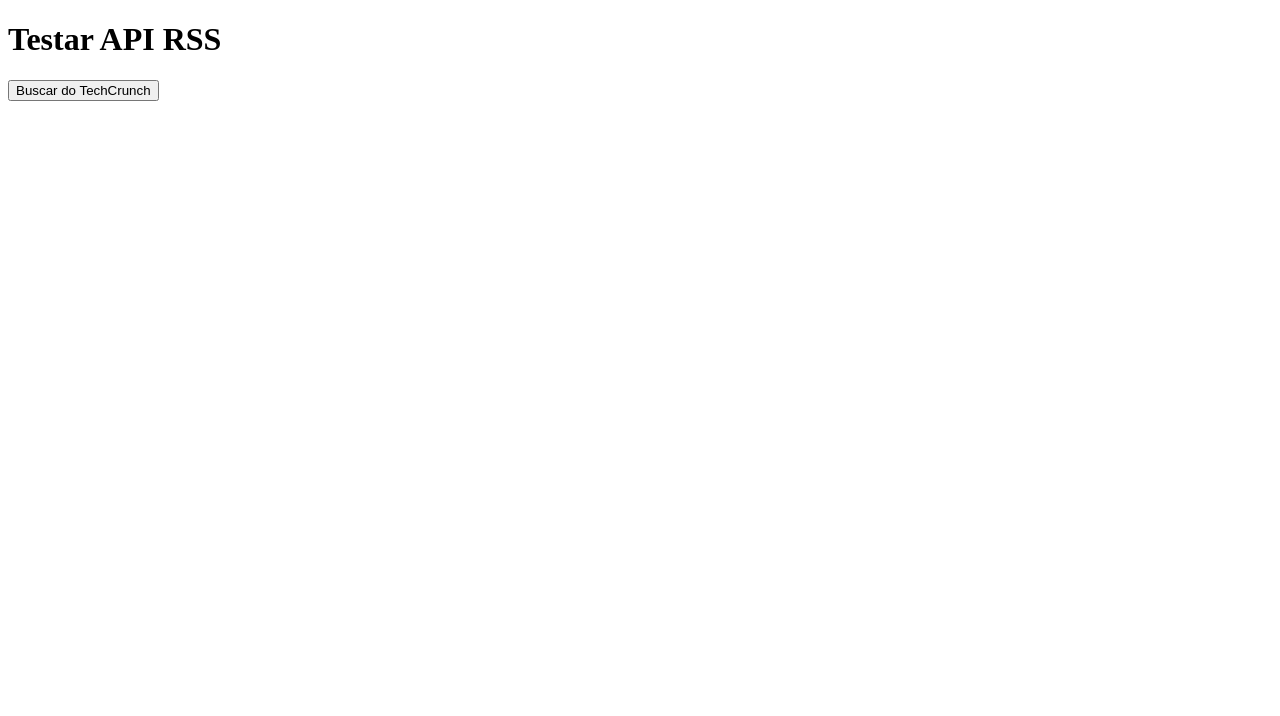
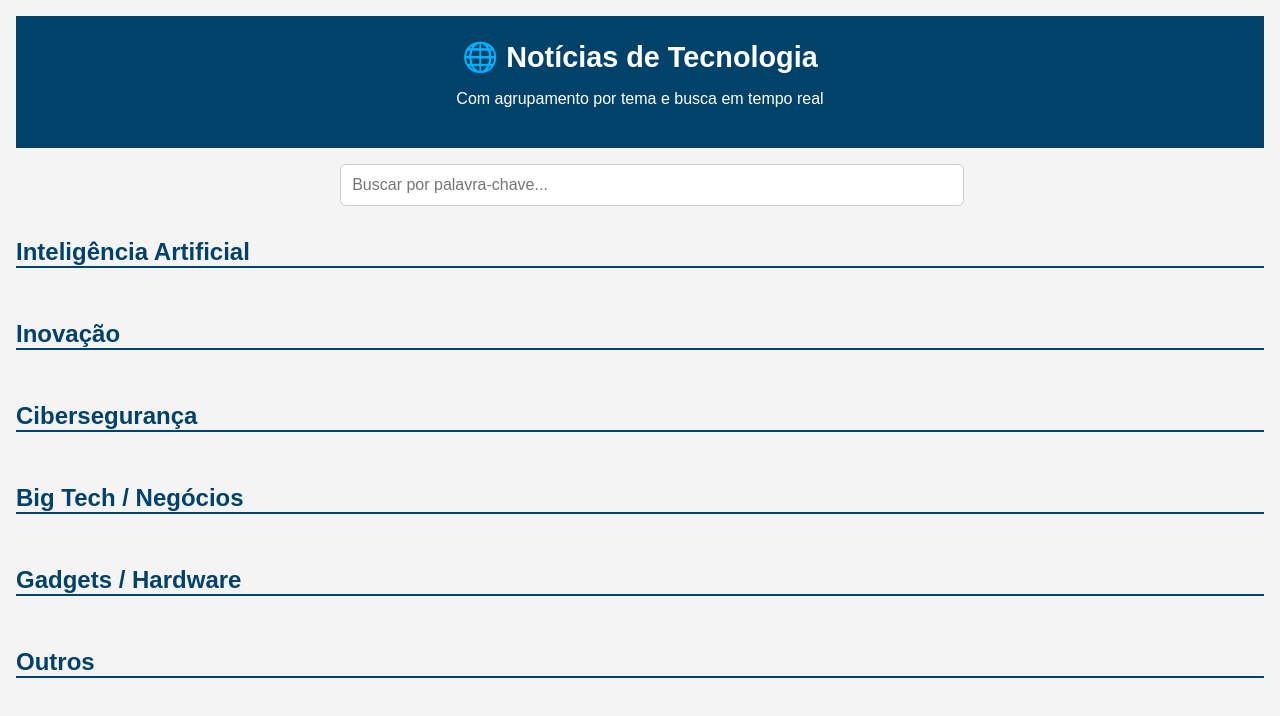
Before and after one commit to diemano/rss-news-api, a website: page index.html in a window 1280 px wide. Drawn offline with Linux system fonts and the light colour scheme; no server answers.

Commit message:
atualização do index

```diff
--- a/index.html
+++ b/index.html
@@ -1,21 +1,125 @@
-
 <!DOCTYPE html>
 <html lang="pt-BR">
 <head>
-  <meta charset="UTF-8">
-  <title>Teste RSS com Netlify e GitHub</title>
+  <meta charset="UTF-8" />
+  <title>Notícias de Tecnologia</title>
+  <meta name="viewport" content="width=device-width, initial-scale=1.0" />
+  <style>
+    body { font-family: Arial, sans-serif; background: #f4f4f4; margin: 0; padding: 1rem; }
+    header { background: #01426a; color: white; padding: 1.5rem; text-align: center; }
+    h1 { margin: 0; font-size: 1.8rem; }
+    .search-box { max-width: 600px; margin: 1rem auto; text-align: center; }
+    .search-box input { width: 100%; padding: 0.7rem; font-size: 1rem; border: 1px solid #ccc; border-radius: 6px; }
+    .section { margin-top: 2rem; }
+    .section h2 { color: #01426a; border-bottom: 2px solid #01426a; }
+    .feeds { display: grid; grid-template-columns: repeat(auto-fit, minmax(280px, 1fr)); gap: 1rem; }
+    .card {
+      background: white; border-radius: 8px; padding: 1rem; box-shadow: 0 2px 6px rgba(0,0,0,0.1);
+      display: flex; flex-direction: column; justify-content: space-between;
+    }
+    .card h3 { font-size: 1rem; margin: 0 0 0.5rem; color: #01426a; }
+    .card p { font-size: 0.9rem; color: #333; flex-grow: 1; }
+    .card a { margin-top: 0.7rem; display: inline-block; background: #01426a; color: white;
+      padding: 0.4rem 0.8rem; border-radius: 5px; text-decoration: none; font-size: 0.9rem;
+    }
+    .hidden { display: none !important; }
+  </style>
 </head>
 <body>
-  <h1>Testar API RSS</h1>
-  <button onclick="buscar()">Buscar do TechCrunch</button>
-  <pre id="saida"></pre>
+  <header>
+    <h1>🌐 Notícias de Tecnologia</h1>
+    <p>Com agrupamento por tema e busca em tempo real</p>
+  </header>
+
+  <div class="search-box">
+    <input type="text" id="searchInput" placeholder="Buscar por palavra-chave..." />
+  </div>
+
+  <div id="noticiasContainer"></div>
 
   <script>
-    async function buscar() {
-      const res = await fetch("/.netlify/functions/rss?url=https://techcrunch.com/feed/");
-      const data = await res.json();
-      document.getElementById("saida").textContent = JSON.stringify(data, null, 2);
+    const temas = {
+      "Inteligência Artificial": ["ai", "artificial", "machine learning", "neural", "deep learning"],
+      "Inovação": ["inovação", "innovation", "descoberta", "breakthrough", "pesquisa"],
+      "Cibersegurança": ["security", "cyber", "ransomware", "hacker", "hacking", "segurança"],
+      "Big Tech / Negócios": ["apple", "google", "meta", "startup", "microsoft", "negócio", "amazon"],
+      "Gadgets / Hardware": ["hardware", "device", "gadget", "smartphone", "chip"]
+    };
+
+    const feeds = [
+      { nome: "TechCrunch", url: "https://techcrunch.com/feed/" },
+      { nome: "The Verge", url: "https://www.theverge.com/rss/index.xml" },
+      { nome: "Canaltech", url: "https://feed.feedburner.com/canaltech" },
+      { nome: "Olhar Digital", url: "https://olhardigital.com.br/feed/" },
+      { nome: "MIT Tech Review", url: "https://www.technologyreview.com/feed/" },
+      { nome: "Wired", url: "https://www.wired.com/feed/rss" }
+    ];
+
+    const container = document.getElementById("noticiasContainer");
+    const secoes = {};
+
+    function normalizar(texto) {
+      return texto.toLowerCase().normalize("NFD").replace(/[̀-ͯ]/g, "");
     }
+
+    function detectarTema(texto) {
+      const txt = normalizar(texto);
+      for (const tema in temas) {
+        if (temas[tema].some(p => txt.includes(p))) return tema;
+      }
+      return "Outros";
+    }
+
+    function criarSecao(tema) {
+      const div = document.createElement("div");
+      div.className = "section";
+      div.innerHTML = `<h2>${tema}</h2><div class="feeds" id="tema-${tema}"></div>`;
+      container.appendChild(div);
+      secoes[tema] = div.querySelector(".feeds");
+    }
+
+    async function buscarFeed(url, fonte) {
+      const apiURL = `/.netlify/functions/rss?url=${encodeURIComponent(url)}`;
+      const res = await fetch(apiURL);
+      return await res.json();
+    }
+
+    async function carregarNoticias() {
+      for (const tema in temas) criarSecao(tema);
+      criarSecao("Outros");
+
+      for (const feed of feeds) {
+        try {
+          const noticias = await buscarFeed(feed.url, feed.nome);
+          noticias.forEach(n => {
+            const titulo = n.title || "";
+            const descricao = n.contentSnippet || n.description || "";
+            const tema = detectarTema(titulo + " " + descricao);
+            const card = document.createElement("div");
+            card.className = "card";
+            card.innerHTML = `
+              <h3>[${feed.nome}] ${titulo}</h3>
+              <p>${descricao.slice(0, 200)}...</p>
+              <a href="${n.link}" target="_blank">Ler notícia</a>
+            `;
+            secoes[tema].appendChild(card);
+          });
+        } catch (e) {
+          console.error("Erro com feed:", feed.nome, e);
+        }
+      }
+    }
+
+    function aplicarFiltro() {
+      const termo = normalizar(document.getElementById("searchInput").value);
+      document.querySelectorAll(".card").forEach(card => {
+        const texto = normalizar(card.textContent);
+        card.classList.toggle("hidden", !texto.includes(termo));
+      });
+    }
+
+    document.getElementById("searchInput").addEventListener("input", aplicarFiltro);
+    carregarNoticias();
   </script>
 </body>
 </html>
```
